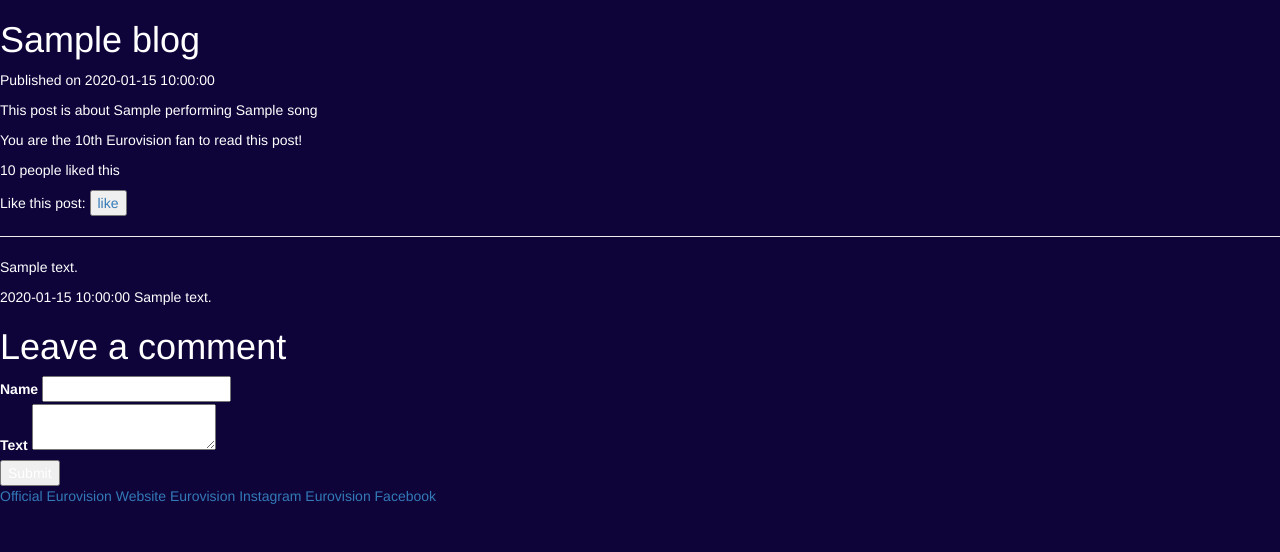
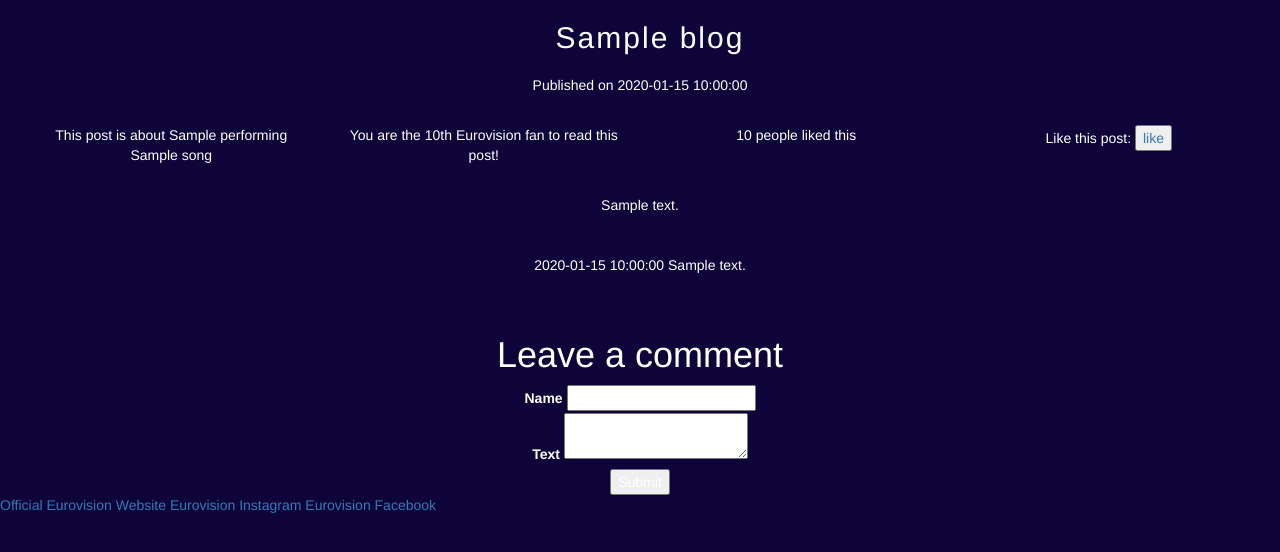
Before and after one commit to bara-dankova/FinalProject, a Flask app: template application/templates/blogpost.html in a window 1280 px wide. Shown: the part 70-622 px from the top of the page. Run offline with Flask 2, Linux system fonts and the light colour scheme; tables that the repository leaves empty hold one stand-in row (values such as "Sample post"); the template is opened without the code that fills it: values that come from a table or form of the project are taken from there, most other values are stand-ins (such as "Sample title", 1, 10 or a date in 2020); data that the repository does not hold is empty; some libraries are stand-ins or nearby versions.

Commit message:
blogpost pages are structured a little better

```diff
--- /dev/null
+++ b/application/static/css/blogpostcss.css
@@ -0,0 +1,4 @@
+.blog-container {
+padding-left: 50px;
+padding-right: 50px;
+}
--- a/application/static/css/homelayout.css
+++ b/application/static/css/homelayout.css
@@ -15,7 +15,6 @@ color: #f5f6f7;
 padding-top: 70px;
 padding-bottom: 70px;
 }
-
 
 .overlay {
 position:absolute;
@@ -82,6 +81,5 @@ min-width: 150px;
       .title{
       font-size: 1.5rem;
       line-height: 3.5rem;
-      margin:10px 0px;
       }
 }
--- a/application/templates/blogpost.html
+++ b/application/templates/blogpost.html
@@ -1,11 +1,32 @@
 {% extends "layout.html" %}
 {% block body_content %}
-<h1>{{blog.blog_title}}</h1>
+
+<head>
+
+    <link rel="stylesheet" href="{{url_for('static', filename='css/blogpostcss.css')}}"/>
+
+</head>
+
+<div class="banner text-center">
+    <div class="container">
+        <h1 class="title" align="center">{{blog.blog_title}}</h1>
         <p>Published on {{blog.date_posted}}</p>
+    </div>
+    <br>
+    <div class="wrapper">
+        <div class="container-fluid">
+            <div class="col-sm-3">
                 <p>This post is about {{contestant.first_name}} performing {{song.song_name}}</p>
+            </div>
+            <div class="col-sm-3">
                 <p>You are the {{blog.blog_views}}th Eurovision fan to read this post!</p>
                 {%if blog.blog_likes !=0: %}
+            </div>
+            <div class="col-sm-3">
                 <p>{{blog.blog_likes}} people liked this</p>
+
+            </div>
+            <div class="col-sm-3">
                 {% endif %}
                 {% if user != None : %}
                 <p>Like this post:
@@ -16,15 +37,25 @@
                     <button><a href="{{ url_for('login')}}">like</a></button>
                 </p>
                 {% endif %}
+            </div>
+            </div>
+            <br>
+            <div class="blog-text-container col-md-12" >
+                <p>{{blog.blog_text}}</p>
+            </div>
+<br>
+<br>
+<br>
 
-
-<hr>
-<p>{{blog.blog_text}}</p>
-
+            <div class="comment-text-container col-md-12" >
                 {% for comment in comments %}
                 <p>{{comment.time}} {{comment.text}}</p>
                 {% endfor %}
-
+            </div>
+        </div>
+<br>
+<br>
+<br>
         <h1>Leave a comment</h1>
         <div class="form">
             <form method="post" action="{{ comment_form_url }}">
@@ -37,5 +68,8 @@
                 <br>
             </form>
         </div>
+    </div>
+</div>
+
 
 {% endblock %}
--- a/application/templates/home.html
+++ b/application/templates/home.html
@@ -68,6 +68,7 @@
         <hr>
         </div>
     </div>
+
 </body>
 
 {% endblock %}
```
Lines whose indentation alone changed are shown as unchanged.
